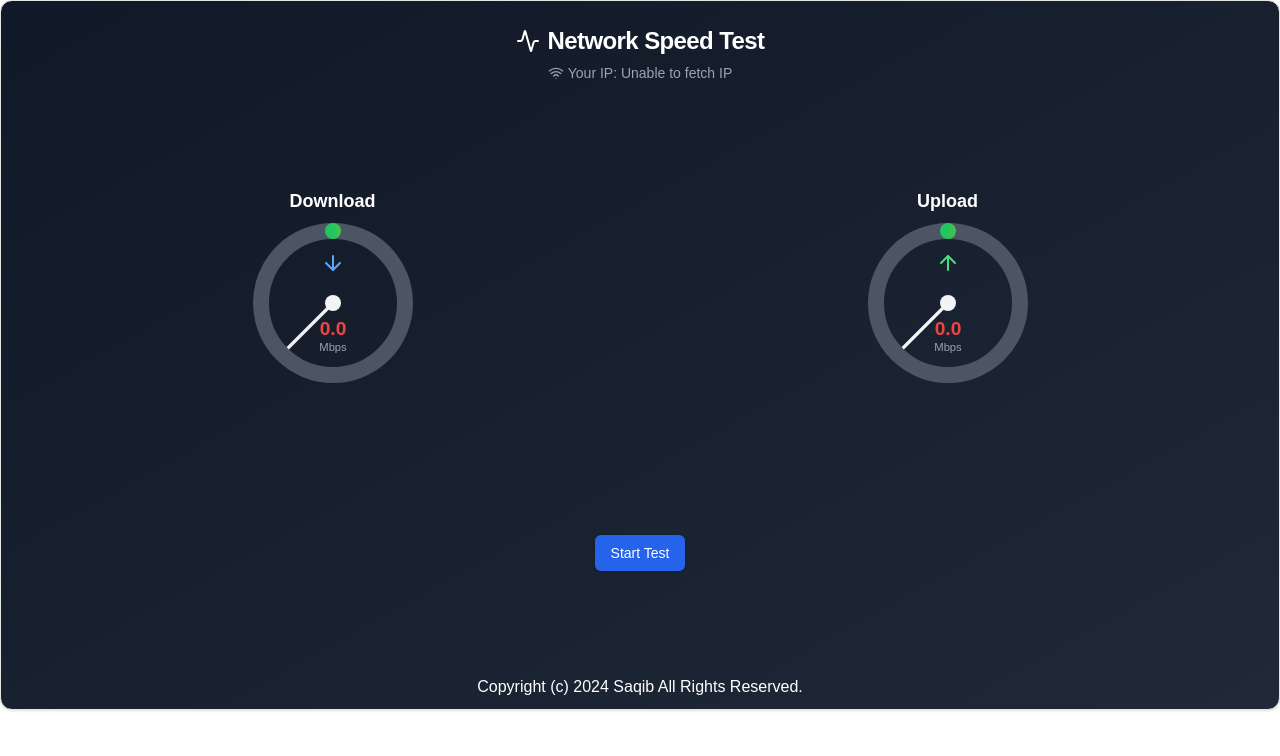
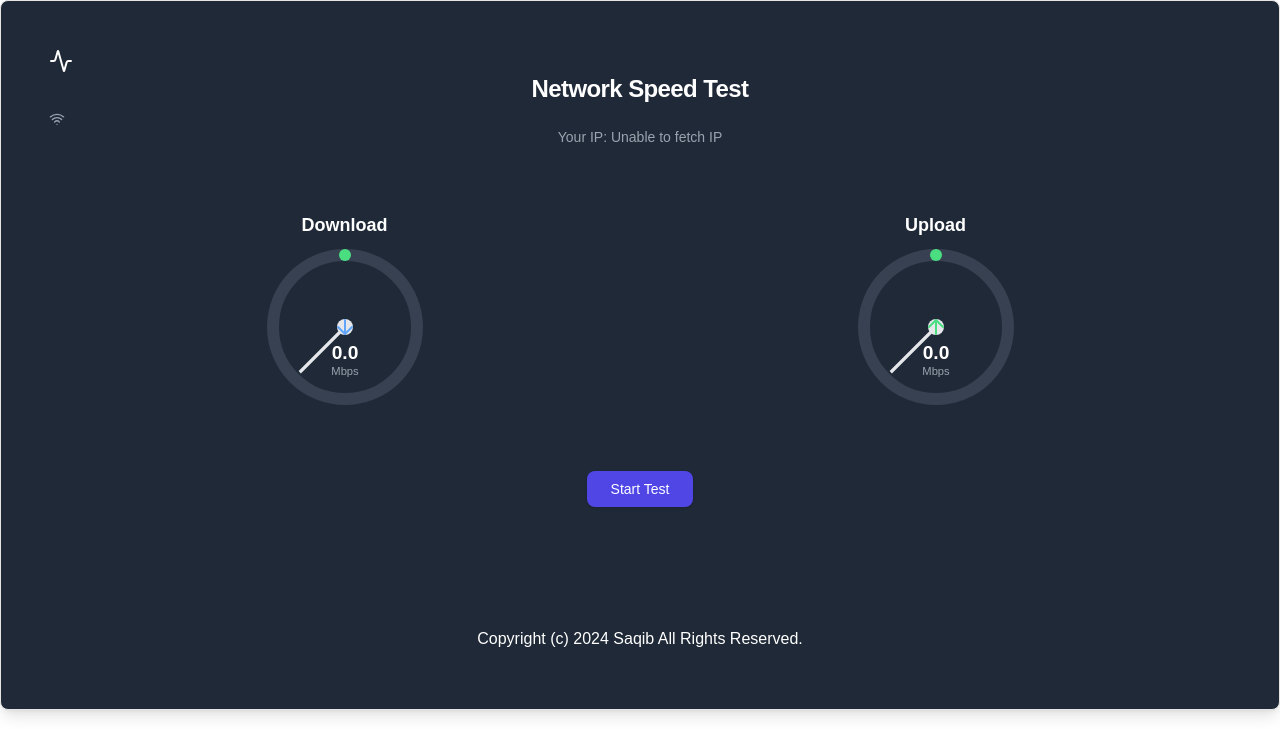
Before and after one commit to Ch-Saqib/net-speed-test, a Next.js app: page / in a window 1280 px wide. Shown: the top 756 px of the page. Built offline with nearby package versions, Linux system fonts and the light colour scheme; no server answers.

Commit message:
Complete Code

```diff
--- a/src/app/page.tsx
+++ b/src/app/page.tsx
@@ -10,16 +10,21 @@ import {
   CardHeader,
   CardTitle,
 } from "@/components/ui/card";
-import { Activity, Wifi, ArrowDown, ArrowUp } from "lucide-react";
+import { Activity, Wifi, ArrowDown, ArrowUp, AlertCircle } from "lucide-react";
 
 export default function Component() {
   const [downloadSpeed, setDownloadSpeed] = useState(0);
   const [uploadSpeed, setUploadSpeed] = useState(0);
+  const [ping, setPing] = useState<number | null>(null);
+  const [jitter, setJitter] = useState<number | null>(null);
   const [isTesting, setIsTesting] = useState(false);
   const [ipAddress, setIpAddress] = useState<string | null>(null);
+  const [connectionError, setConnectionError] = useState(false);
+
   const downloadControls = useAnimation();
   const uploadControls = useAnimation();
 
+  // Fetch IP address
   useEffect(() => {
     const fetchIpAddress = async () => {
       try {
@@ -31,73 +36,107 @@ export default function Component() {
         setIpAddress("Unable to fetch IP");
       }
     };
-
     fetchIpAddress();
   }, []);
 
+  // Measure Ping and Jitter after download completes
+  const measurePingAndJitter = async () => {
+    const pingTimes: number[] = [];
+    try {
+      for (let i = 0; i < 5; i++) {
+        const start = performance.now();
+        await fetch("https://speed.cloudflare.com/__down?bytes=1", {
+          cache: "no-store",
+        });
+        const end = performance.now();
+        pingTimes.push(end - start);
+      }
+
+      const avgPing = pingTimes.reduce((a, b) => a + b, 0) / pingTimes.length;
+
+      // Calculate jitter (average difference between consecutive pings)
+      let jitterSum = 0;
+      for (let i = 1; i < pingTimes.length; i++) {
+        jitterSum += Math.abs(pingTimes[i] - pingTimes[i - 1]);
+      }
+      const avgJitter = jitterSum / (pingTimes.length - 1);
+
+      setPing(parseFloat(avgPing.toFixed(2)));
+      setJitter(parseFloat(avgJitter.toFixed(2)));
+    } catch (error) {
+      console.error("Ping/Jitter test failed:", error);
+      setPing(0);
+      setJitter(0);
+    }
+  };
+
+  // Main function to measure network speed
   const measureNetworkSpeed = async () => {
+    setConnectionError(false);
     setIsTesting(true);
     setDownloadSpeed(0);
     setUploadSpeed(0);
+    setPing(null);
+    setJitter(null);
+
     downloadControls.start({ rotate: -135 });
     uploadControls.start({ rotate: -135 });
 
-    const fileSize = 5 * 1024 * 1024; // 5MB
-    const testFile = "https://speed.cloudflare.com/__down?bytes=5000000"; // Cloudflare speed test file
+    const fileSize = 5 * 1024 * 1024; // 5MB test file
+    const testFile = "https://speed.cloudflare.com/__down?bytes=5000000";
 
-    // Download speed test
-    const downloadStartTime = performance.now();
+    if (!navigator.onLine) {
+      setConnectionError(true);
+      setIsTesting(false);
+      return;
+    }
+
     try {
-      const response = await fetch(testFile);
-      if (!response.ok) throw new Error("Network response was not ok");
-      await response.arrayBuffer();
-
+      // Download Speed Test
+      const downloadStartTime = performance.now();
+      const downloadResponse = await fetch(testFile);
+      await downloadResponse.arrayBuffer();
       const downloadEndTime = performance.now();
-      const downloadDurationInSeconds =
-        (downloadEndTime - downloadStartTime) / 1000;
       const downloadSpeedMbps =
-        (fileSize / downloadDurationInSeconds / 1024 / 1024) * 8;
+        (fileSize /
+          ((downloadEndTime - downloadStartTime) / 1000) /
+          1024 /
+          1024) *
+        8;
 
       setDownloadSpeed(downloadSpeedMbps);
       downloadControls.start({
         rotate: Math.min(downloadSpeedMbps * 2.7 - 135, 135),
       });
-    } catch (error) {
-      console.error("Error during download speed test:", error);
-      setDownloadSpeed(0);
-    }
 
-    // Simulated upload speed test
-    const uploadStartTime = performance.now();
-    try {
-      // Simulate upload by waiting for a random duration
-      await new Promise((resolve) =>
-        setTimeout(resolve, Math.random() * 2000 + 1000)
-      );
+      // Measure ping and jitter after download completes
+      await measurePingAndJitter();
 
+      // Upload Speed Test
+      const uploadStartTime = performance.now();
+      const uploadChunk = new Blob([new ArrayBuffer(fileSize)]);
+      await fetch("https://httpbin.org/post", {
+        method: "POST",
+        body: uploadChunk,
+      });
       const uploadEndTime = performance.now();
-      const uploadDurationInSeconds = (uploadEndTime - uploadStartTime) / 1000;
       const uploadSpeedMbps =
-        (fileSize / uploadDurationInSeconds / 1024 / 1024) * 8;
+        (fileSize / ((uploadEndTime - uploadStartTime) / 1000) / 1024 / 1024) *
+        8;
 
       setUploadSpeed(uploadSpeedMbps);
       uploadControls.start({
         rotate: Math.min(uploadSpeedMbps * 2.7 - 135, 135),
       });
     } catch (error) {
-      console.error("Error during upload speed test:", error);
-      setUploadSpeed(0);
+      console.error("Network test failed:", error);
+      setConnectionError(true);
     }
 
     setIsTesting(false);
   };
 
-  const getSpeedColor = (speed: number) => {
-    if (speed < 10) return "#ef4444";
-    if (speed < 30) return "#eab308";
-    return "#22c55e";
-  };
-
+  // Speedometer Component
   const Speedometer = ({
     speed,
     controls,
@@ -118,45 +157,38 @@ export default function Component() {
             cy="100"
             r="90"
             fill="none"
-            stroke="#4b5563"
-            strokeWidth="20"
+            stroke="#374151"
+            strokeWidth="15"
           />
           <motion.path
             d="M100 10 A90 90 0 0 1 190 100"
             fill="none"
-            stroke="url(#gradient)"
-            strokeWidth="20"
+            stroke="#4ADE80"
+            strokeWidth="15"
             strokeLinecap="round"
             initial={{ pathLength: 0 }}
             animate={{ pathLength: Math.min(speed / 100, 1) }}
             transition={{ duration: 0.5, ease: "easeOut" }}
           />
-          <defs>
-            <linearGradient id="gradient" x1="0%" y1="0%" x2="100%" y2="0%">
-              <stop offset="0%" stopColor="#22c55e" />
-              <stop offset="50%" stopColor="#eab308" />
-              <stop offset="100%" stopColor="#ef4444" />
-            </linearGradient>
-          </defs>
           <motion.line
             x1="100"
             y1="100"
             x2="100"
             y2="20"
-            stroke="#f3f4f6"
+            stroke="#E5E7EB"
             strokeWidth="4"
             initial={{ rotate: -135 }}
             animate={controls}
             transition={{ type: "spring", stiffness: 60, damping: 10 }}
             style={{ originX: "100px", originY: "100px" }}
           />
-          <circle cx="100" cy="100" r="10" fill="#f3f4f6" />
+          <circle cx="100" cy="100" r="10" fill="#E5E7EB" />
           <motion.text
             x="100"
             y="140"
             textAnchor="middle"
             fontSize="24"
-            fill={getSpeedColor(speed)}
+            fill="#FFFFFF"
             fontWeight="bold"
             initial={{ opacity: 0 }}
             animate={{ opacity: 1 }}
@@ -169,12 +201,12 @@ export default function Component() {
             y="160"
             textAnchor="middle"
             fontSize="14"
-            fill="#9ca3af"
+            fill="#9CA3AF"
           >
             Mbps
           </text>
         </svg>
-        <div className="absolute top-1/4 left-1/2 transform -translate-x-1/2 -translate-y-1/2">
+        <div className="absolute inset-0 flex items-center justify-center">
           {icon}
         </div>
       </div>
@@ -182,18 +214,26 @@ export default function Component() {
   );
 
   return (
-    <Card className="bg-gradient-to-br from-gray-900 to-gray-800 text-white h-[710px]">
+    <Card className="bg-gray-800 text-white shadow-lg p-6 rounded-lg h-[710px]">
       <CardHeader>
-        <CardTitle className="text-2xl font-bold text-center flex items-center justify-center">
+        <CardTitle className="text-2xl font-bold text-center">
           <Activity className="mr-2" />
           Network Speed Test
         </CardTitle>
-        <div className="text-center text-sm text-gray-400 flex items-center justify-center">
+        <div className="text-center text-sm text-gray-400 mt-2">
           <Wifi className="mr-1" size={16} />
           {ipAddress ? `Your IP: ${ipAddress}` : "Fetching IP..."}
         </div>
       </CardHeader>
-      <CardContent className="flex justify-around items-center mt-20">
+
+      {connectionError && (
+        <div className="flex items-center justify-center mt-4 text-red-500">
+          <AlertCircle className="mr-2" />
+          Connection lost. Please check your internet.
+        </div>
+      )}
+
+      <CardContent className="flex justify-around items-center mt-10">
         <Speedometer
           speed={downloadSpeed}
           controls={downloadControls}
@@ -207,17 +247,25 @@ export default function Component() {
           label="Upload"
         />
       </CardContent>
-      <CardFooter className="flex justify-center mt-32">
+
+      {ping !== null && jitter !== null && (
+        <div className="mt-6 text-center flex justify-center space-x-6">
+          <div>Ping: {ping} ms</div>
+          <div>Jitter: {jitter} ms</div>
+        </div>
+      )}
+
+      <CardFooter className="mt-10 flex flex-col items-center">
         <Button
           onClick={measureNetworkSpeed}
           disabled={isTesting}
-          className="bg-blue-600 hover:bg-blue-700 text-white"
+          className="bg-indigo-600 hover:bg-indigo-700 text-white px-6 py-3 rounded-lg"
         >
           {isTesting ? "Testing..." : "Start Test"}
         </Button>
       </CardFooter>
-      <div className="flex justify-center mt-20">
-        Copyright (c) 2024 Saqib  All Rights Reserved.
+      <div className="flex justify-center mt-24">
+        Copyright (c) 2024 Saqib All Rights Reserved.
       </div>
     </Card>
   );
```
